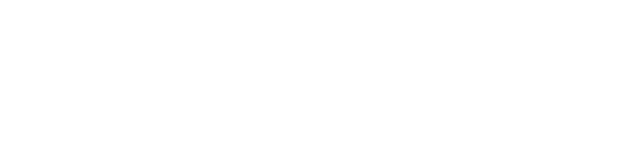
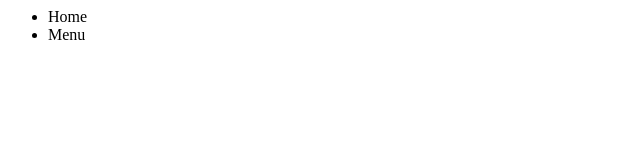
Before and after one commit to Sowjanya-Penmetsa/Git_demonstration, a plain HTML site: page index.html in a window 1280 px wide. Shown: the full height of the page, 0-640 px from the left. Drawn offline with Linux system fonts and the light colour scheme.

Commit message:
Added navbar

```diff
--- a/index.html
+++ b/index.html
@@ -3,6 +3,11 @@
 
     </head>
     <body>
-
+        <nav>
+          <ul>
+            <li>Home</li>
+            <li>Menu</li>
+          </ul>
+        </nav>
     </body>
 </html>
```
